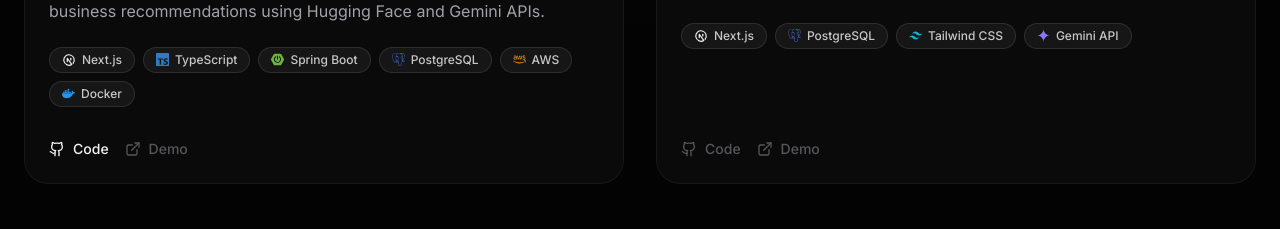
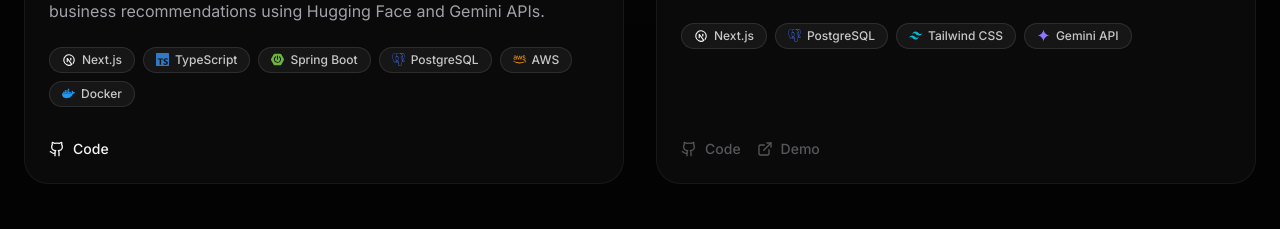
Before and after one commit to KasunBandara921/portfolio, a Next.js app: page / in a window 1280 px wide. Shown: the part 4200-4429 px from the top of the page. Built offline with nearby package versions, Linux system fonts and the light colour scheme.

Commit message:
fix(projects): remove demo button from AI-powered POS system card

```diff
--- a/src/components/Projects.tsx
+++ b/src/components/Projects.tsx
@@ -255,11 +255,11 @@
                   >
                     <ExternalLink size={16} /> Demo
                   </a>
-                ) : (
+                ) : project.demo !== undefined ? (
                   <span className="flex items-center gap-2 text-sm font-medium text-[var(--color-muted)] opacity-50 cursor-not-allowed">
                     <ExternalLink size={16} /> Demo
                   </span>
-                )}
+                ) : null}
               </div>
             </motion.div>
           ))}
--- a/src/data/portfolio.json
+++ b/src/data/portfolio.json
@@ -72,8 +72,7 @@
         "Docker"
       ],
       "image": "/pos.png",
-      "github": "https://github.com/KasunBandara921/pos-system",
-      "demo": ""
+      "github": "https://github.com/KasunBandara921/pos-system"
     },
     {
       "title": "AI-powered Expense Manager",
@@ -166,7 +165,8 @@
         "Game Design"
       ],
       "image": "/ice-cube-drop.jpg",
-      "github": ""
+      "github": "",
+      "demo": ""
     }
   ],
   "milestones": [
```
